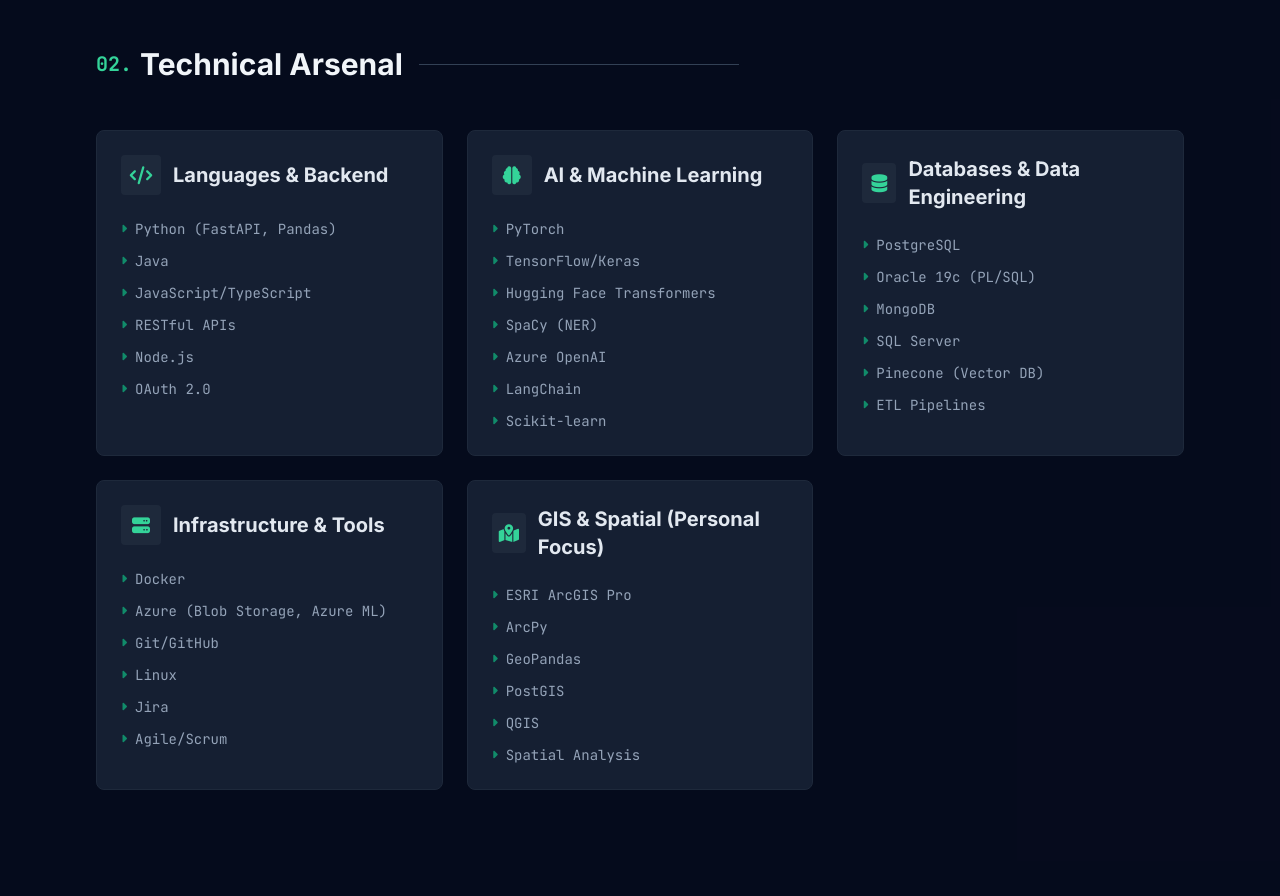
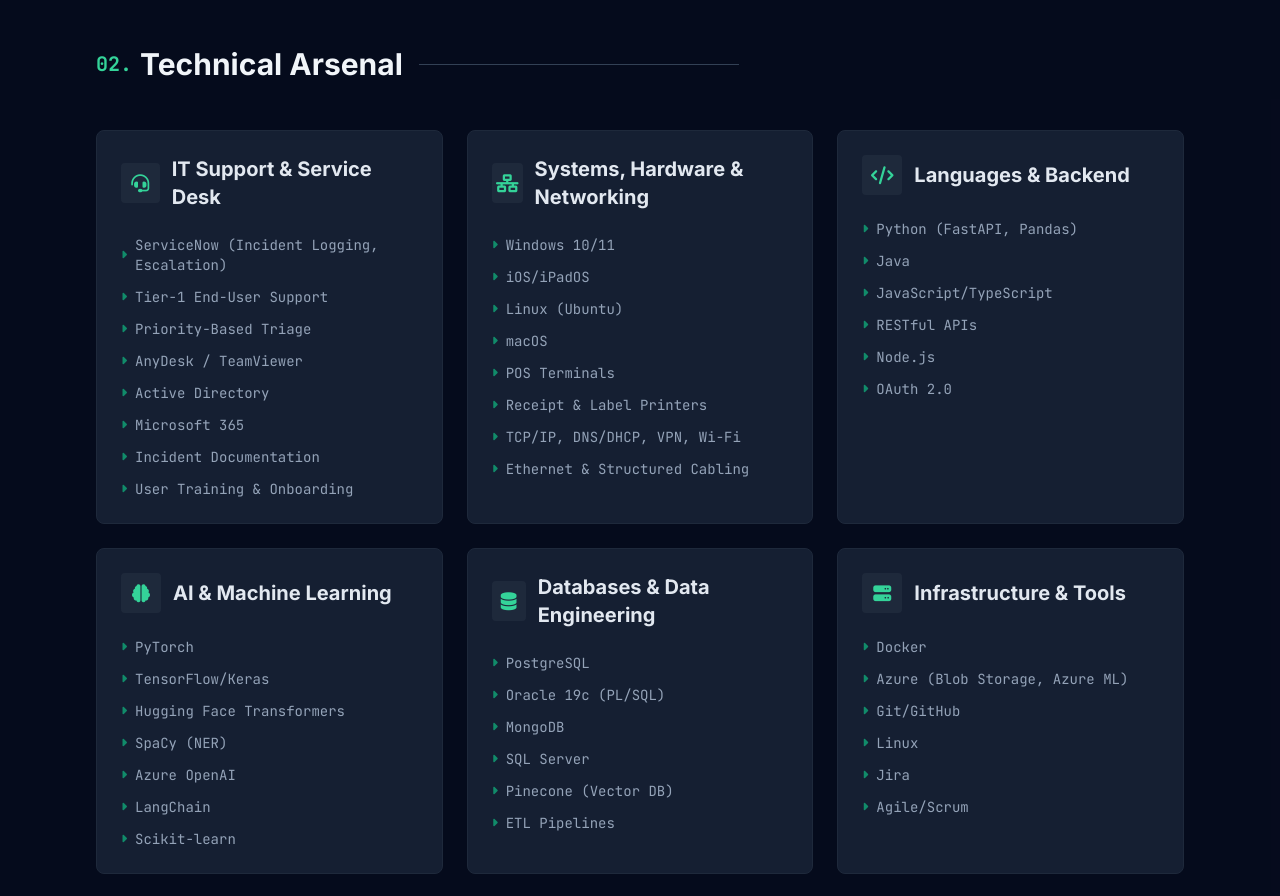
Before and after one commit to jeelsgit/personal-portfolio, a React (Vite) app: page / in a window 1280 px wide. Shown: the part 1680-2576 px from the top of the page. Built offline with nearby package versions, Linux system fonts and the light colour scheme.

Commit message:
Add skill groups for IT Support and Networking
Added new skill groups for IT Support and Systems, Hardware & Networking.

```diff
--- a/constants.ts
+++ b/constants.ts
@@ -9,6 +9,16 @@
 };
 
 export const SKILL_GROUPS: SkillGroup[] = [
+  {
+    category: "IT Support & Service Desk",
+    icon: "fa-solid fa-headset",
+    skills: ["ServiceNow (Incident Logging, Escalation)", "Tier-1 End-User Support", "Priority-Based Triage", "AnyDesk / TeamViewer", "Active Directory", "Microsoft 365", "Incident Documentation", "User Training & Onboarding"]
+  },
+  {
+    category: "Systems, Hardware & Networking",
+    icon: "fa-solid fa-network-wired",
+    skills: ["Windows 10/11", "iOS/iPadOS", "Linux (Ubuntu)", "macOS", "POS Terminals", "Receipt & Label Printers", "TCP/IP, DNS/DHCP, VPN, Wi-Fi", "Ethernet & Structured Cabling"]
+  },
   {
     category: "Languages & Backend",
     icon: "fa-solid fa-code",
```
